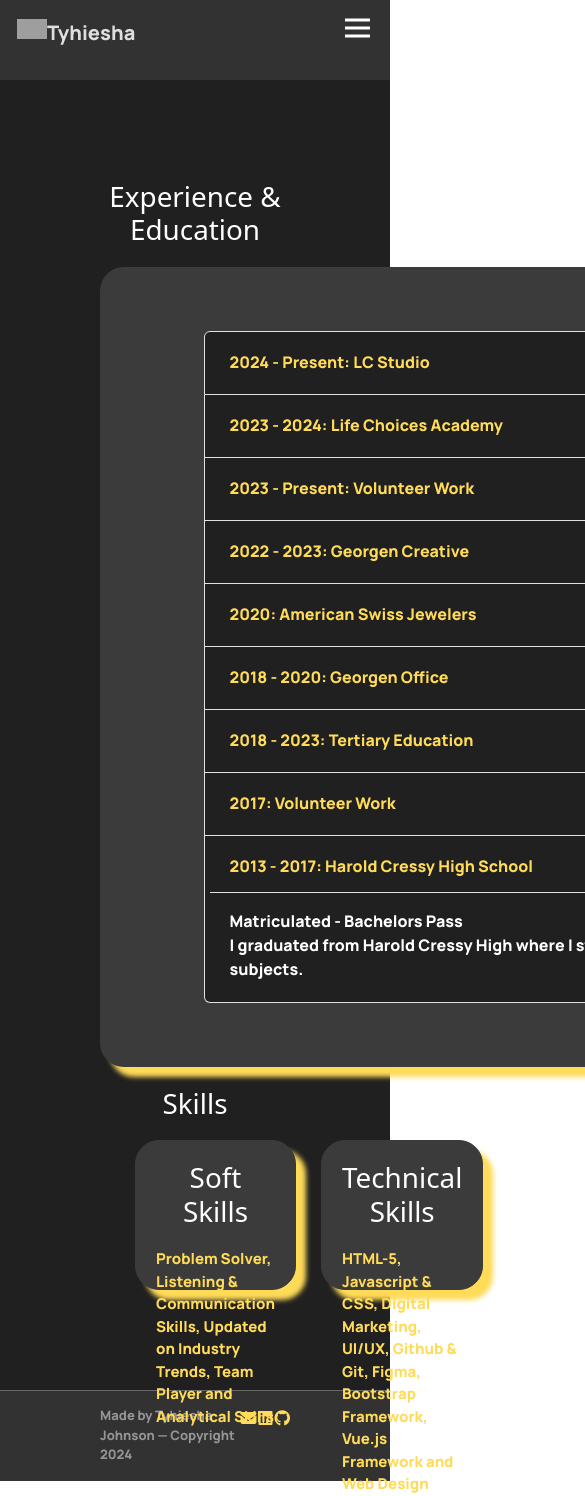
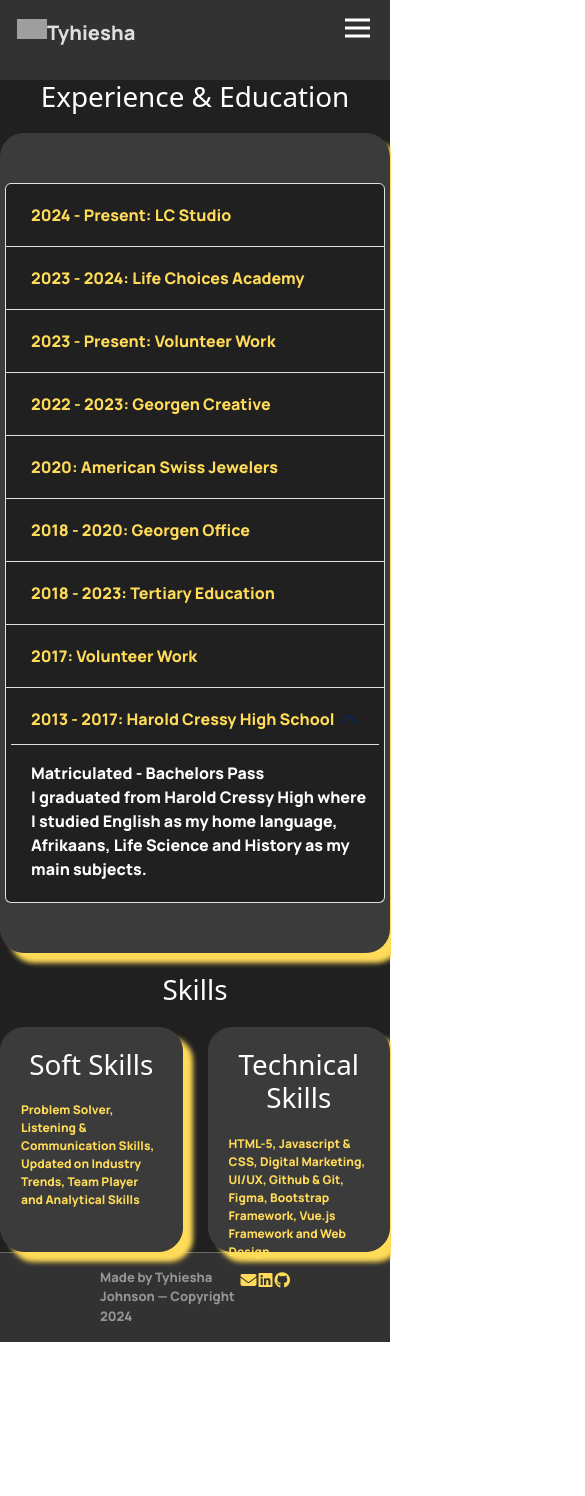
Before and after one commit to tyhieshajohnson/vue-tj-portfolio, a Vue app: page /resume in a window 390 px wide. Shown: the top 1496 px of the page, 585 px wide, since content can reach past the window. After the commit the page ends 1342 px from the top, so only its background shows below. Built offline with nearby package versions, Linux system fonts and the light colour scheme; no server answers; grey boxes are pictures that could not be loaded.

Commit message:
Update ResumeView.vue

```diff
--- a/src/views/ResumeView.vue
+++ b/src/views/ResumeView.vue
@@ -338,7 +338,7 @@ export default {
 #accordionPanelsStayOpenExample {
   background-color: #3b3b3b;
   border-radius: 24px;
-  width: 1307px;
+  width: 1200px;
   height: 800px;
   margin: 0 auto;
   box-shadow: 10px 10px 5px #ffdb58;
@@ -419,4 +419,76 @@ p {
   font-family: "Manrope", sans-serif;
   font-size: 15px;
 }
+
+@media screen and (max-width: 600px) {
+  .resume.body {
+  background-color: #202020;
+  z-index: 1;
+  padding: 0;
+}
+
+/* accordion */
+.accordion-item {
+  max-width: 550px;
+  width: 80%;
+  min-width: 380px;
+  margin: 0 auto;
+}
+
+.accordion-collapse.collapse.show {
+  max-width: 550px;
+  width: auto;
+  min-width: 380px;
+}
+
+#accordionPanelsStayOpenExample.accordion {
+  max-width: 550px;
+  width: auto;
+  min-width: 300px;
+  margin: 0;
+  margin: 0 auto;
+  display: flex;
+  flex-direction: column;
+  place-content: center;
+  height: fit-content;
+  padding: 50px 0;
+}
+
+/* background grey */
+#accordionPanelsStayOpenExample {
+  max-width: 550px;
+  width: auto;
+  min-width: 300px;
+  height: 800px;
+  margin: 0 auto;
+}
+
+h1 {
+  margin-bottom: 20px;
+}
+
+.skills-container {
+  display: flex;
+  place-content: center space-evenly;
+  gap: 25px;
+  margin: 0 auto;
+}
+
+.soft-skills,
+.tech-skills {
+  width: 653.5px;
+  height: 225px;
+  padding: 20px;
+}
+
+.soft-skills:hover,
+.tech-skills:hover {
+  transform: translateY(-20px);
+}
+
+.soft-skills p,
+.tech-skills p {
+  font-size: 12px;
+}
+}
 </style>
```
